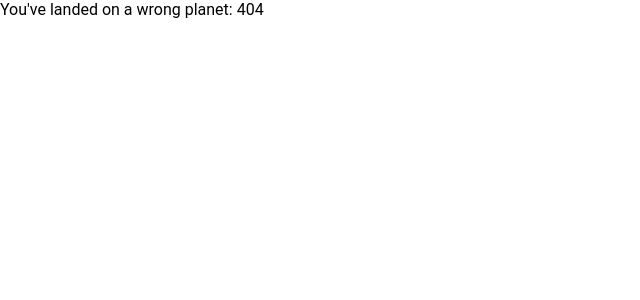
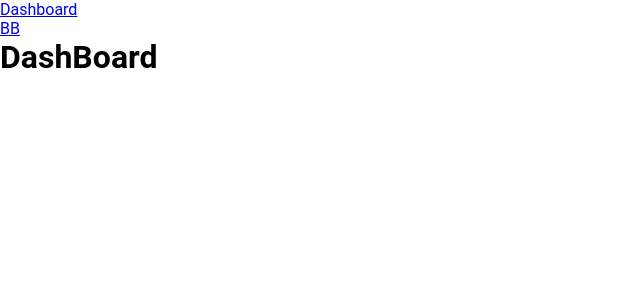
Before and after one commit to NecroPrism4/CRUD-MERN-itspp-tools, a React (Vite) app in the folder client/: page /home/dashboard in a window 1280 px wide. Before the commit this address had no page. Shown: the top 300 px of the page, without its empty margins (0-640 px from the left). Built offline with nearby package versions, Linux system fonts and the light colour scheme; a web font is replaced by a local one.

Commit message:
Nested Routes before 6.4

```diff
--- a/client/src/App.jsx
+++ b/client/src/App.jsx
@@ -5,6 +5,8 @@ import Home from '../src/pages/Home/Home.jsx';
 import Nopage from '../src/pages/Nopage.jsx';
 
 import { Route, Routes } from 'react-router-dom';
+import Dashboard from './pages/Home/Dashboard/Dashboard';
+import bb from './pages/Home/Dashboard/bb';
 
 function App() {
 	return (
@@ -12,7 +14,10 @@ function App() {
 			<div>
 				<Routes>
 					<Route path='/login' Component={Login} />
-					<Route exact path='/home' Component={Home} />
+					<Route path='/home' Component={Home} exact>
+						<Route path='dashboard' Component={Dashboard} />
+						<Route path='bb' Component={bb} />
+					</Route>
 					<Route path='*' Component={Nopage} />
 				</Routes>
 			</div>
--- /dev/null
+++ b/client/src/pages/Home/Dashboard/Dashboard.jsx
@@ -0,0 +1,7 @@
+import React from 'react';
+
+function Dashboard() {
+	return <h1>DashBoard</h1>;
+}
+
+export default Dashboard;
--- /dev/null
+++ b/client/src/pages/Home/Dashboard/bb.jsx
@@ -0,0 +1,7 @@
+import React from 'react';
+
+function bb() {
+	return <div>HElllooo\</div>;
+}
+
+export default bb;
--- a/client/src/pages/Home/Home.jsx
+++ b/client/src/pages/Home/Home.jsx
@@ -1,13 +1,16 @@
 import { useContext } from 'react';
 import { ThemeContext } from '../../context/ThemeContext.jsx';
+import { Link, Outlet } from 'react-router-dom';
 import DarkLightButton from '../../components/MainPage/ButtonLightDark/DarkLightButton.jsx';
 
 function Home() {
 	const { theme } = useContext(ThemeContext);
 	return (
 		<div data-theme={theme}>
-			Home
-			<DarkLightButton></DarkLightButton>
+			<Link to='/home/dashboard'>Dashboard</Link>
+			<div></div>
+			<Link to='/home/bb'>BB</Link>
+			<Outlet />
 		</div>
 	);
 }
--- a/client/src/routes/Router.jsx
+++ b/client/src/routes/Router.jsx
@@ -1,5 +1,9 @@
 import { createBrowserRouter } from 'react-router-dom';
 
 import Login from '../pages/Login/Login.jsx';
+import Home from '../pages/Home/Home.jsx';
 
-export const router = createBrowserRouter([{ path: '/', element: <Login /> }]);
+export const router = createBrowserRouter([
+	{ path: '/', element: <Login /> },
+	{ path: '/home', element: <Home /> },
+]);
```
Also changed, not shown: client/src/components/MainPage/Sidemenu/ButtonMenu.jsx (added), client/src/pages/Home/Dashboard/Dashboard.css (added).
